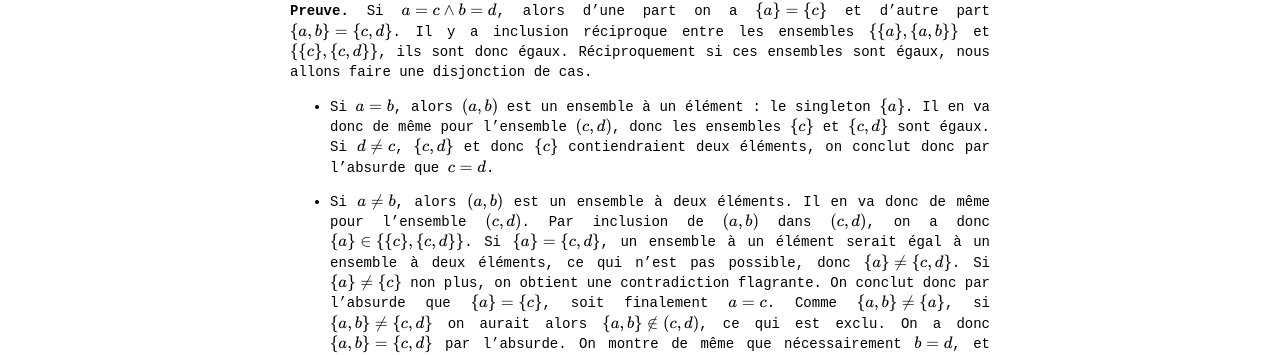
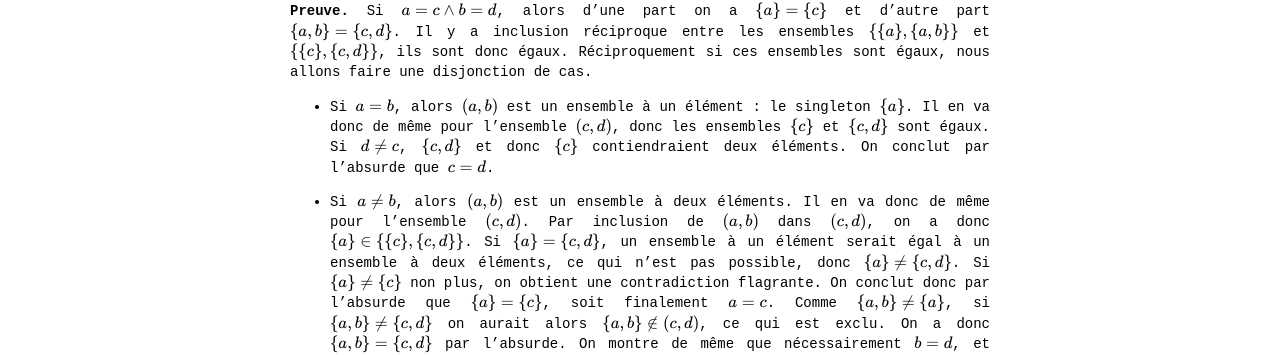
Before and after one commit to Thrallherd/AlgebraExNihilo, a Jekyll site: the page built from set_res2.md, in a window 1280 px wide. Shown: the part 550-905 px from the top of the page. Built offline with Jekyll 4.4.1, drawn with Linux system fonts in a browser that asks for light colours; formulas are drawn with MathJax 3.

Commit message:
Update set_res2.md

```diff
--- a/set_res2.md
+++ b/set_res2.md
@@ -17,7 +17,7 @@ Si $$a$$, $$b$$, $$c$$ et $$d$$ sont quatre ensembles, il y a équivalence entre
 
 **Preuve.** Si $$a = c \land b = d$$, alors d'une part on a $$\{ a \} = \{ c \}$$ et d'autre part $$\{a, b\} = \{c, d\}$$. Il y a inclusion réciproque entre les ensembles $$\{ \{ a \}, \{ a, b \} \}$$ et $$\{ \{ c \}, \{ c, d \} \}$$, ils sont donc égaux. Réciproquement si ces ensembles sont égaux, nous allons faire une disjonction de cas.
 
-* Si $$a = b$$, alors $$(a, b)$$ est un ensemble à un élément : le singleton $$\{ a \}$$. Il en va donc de même pour l'ensemble $$(c, d)$$, donc les ensembles $$\{ c \}$$ et $$\{ c, d \}$$ sont égaux. Si $$d \neq c$$, $$\{ c, d \}$$ et donc $$\{ c \}$$ contiendraient deux éléments, on conclut donc par l'absurde que $$c = d$$.
+* Si $$a = b$$, alors $$(a, b)$$ est un ensemble à un élément : le singleton $$\{ a \}$$. Il en va donc de même pour l'ensemble $$(c, d)$$, donc les ensembles $$\{ c \}$$ et $$\{ c, d \}$$ sont égaux. Si $$d \neq c$$, $$\{ c, d \}$$ et donc $$\{ c \}$$ contiendraient deux éléments. On conclut par l'absurde que $$c = d$$.
 
 * Si $$a \neq b$$, alors $$(a, b)$$ est un ensemble à deux éléments. Il en va donc de même pour l'ensemble $$(c, d)$$. Par inclusion de $$(a, b)$$ dans $$(c, d)$$, on a donc $$\{ a \} \in \{ \{ c \}, \{ c, d \} \}$$. Si $$ \{ a \} = \{ c, d \}$$, un ensemble à un élément serait égal à un ensemble à deux éléments, ce qui n'est pas possible, donc $$\{ a \} \neq \{ c, d \}$$. Si $$\{ a \} \neq \{ c \}$$ non plus, on obtient une contradiction flagrante. On conclut donc par l'absurde que $$\{ a \} = \{ c \}$$, soit finalement $$a = c$$. Comme $$\{ a, b \} \neq \{ a \}$$, si $$\{ a, b \} \neq \{ c, d \}$$ on aurait alors $$\{ a, b \} \notin (c, d)$$, ce qui est exclu. On a donc $$\{ a, b \} = \{ c, d \}$$ par l'absurde. On montre de même que nécessairement $$b = d$$, et ceci conclut.
 
```
